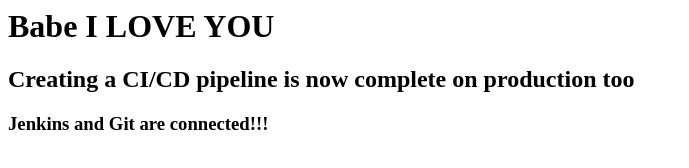
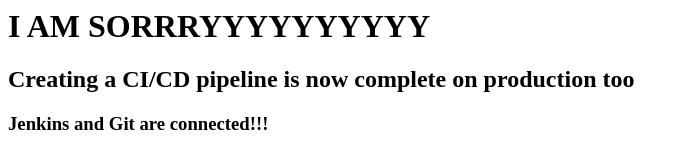
Before and after one commit to neel-max/website, a plain HTML site: page index.html in a window 1280 px wide. Shown: the whole page, without its empty margins (0-689 px from the left). Drawn offline with Linux system fonts and the light colour scheme.

Commit message:
design change

```diff
--- a/index.html
+++ b/index.html
@@ -1,7 +1,7 @@
 <html>
 <title>Jenkins CI/CD pipelie</title>
 <body>
-<h1>Babe I LOVE YOU</h1>
+<h1>I AM SORRRYYYYYYYYYY</h1>
 <h2>Creating a CI/CD pipeline is now complete on production too</h2>
 <h3>Jenkins and Git are connected!!!</h3>
 </body>
```
